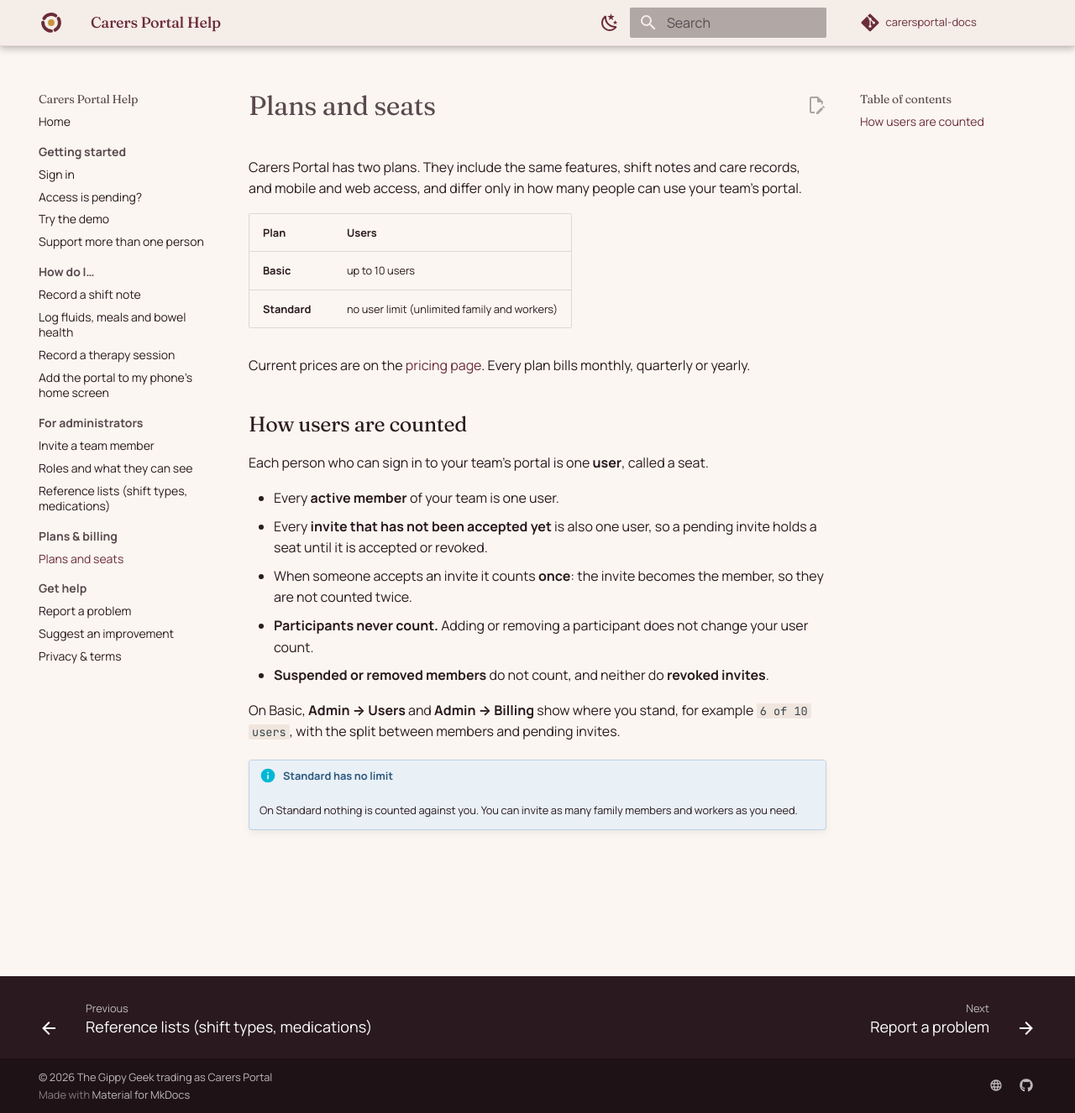
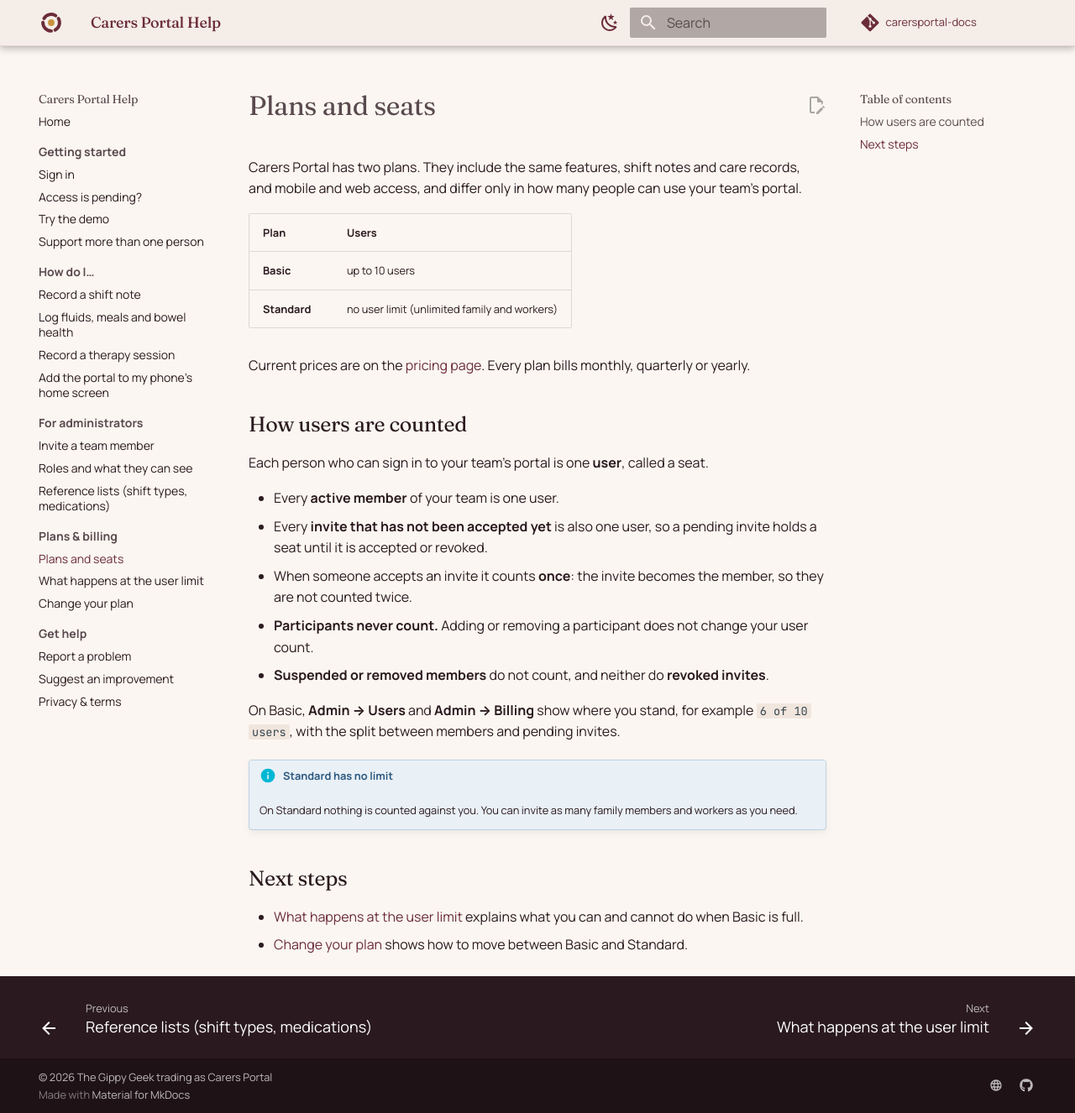
Before and after one commit to thegippygeek/carersportal-docs, an MkDocs documentation site: the page built from docs/billing/plans-and-seats.md, in a window 1280 px wide and 1326 px high. Shown: the whole window at 84% size. Built offline with MkDocs 1.6.1 and Material for MkDocs 9.7.7, drawn with Linux system fonts in a browser that asks for light colours; comment, search, counter and statistics services are not loaded.

Commit message:
docs(100-03): user-limit and change-plan pages, PR check workflow
- add What happens at the user limit and Change your plan pages
- add Check help site workflow (amount guard + strict build) for PRs
- run the amount guard before every Pages build

Co-Authored-By: Claude Sonnet 5.5 <noreply@anthropic.com>
Claude-Session: https://claude.ai/code/session_013uzqr9LmpCAXh5KjRMHPEy

```diff
--- a/docs/billing/plans-and-seats.md
+++ b/docs/billing/plans-and-seats.md
@@ -23,3 +23,8 @@ On Basic, **Admin → Users** and **Admin → Billing** show where you stand, fo
 
 !!! info "Standard has no limit"
     On Standard nothing is counted against you. You can invite as many family members and workers as you need.
+
+## Next steps
+
+- [What happens at the user limit](user-limit.md) explains what you can and cannot do when Basic is full.
+- [Change your plan](change-plan.md) shows how to move between Basic and Standard.
--- a/mkdocs.yml
+++ b/mkdocs.yml
@@ -64,6 +64,8 @@ nav:
       - Reference lists (shift types, medications): admin/reference-data.md
   - Plans & billing:
       - Plans and seats: billing/plans-and-seats.md
+      - What happens at the user limit: billing/user-limit.md
+      - Change your plan: billing/change-plan.md
   - Get help:
       - Report a problem: support/report-a-problem.md
       - Suggest an improvement: support/suggest.md
```
Also changed, not shown: docs/billing/change-plan.md (added, +33 -0 lines), docs/billing/user-limit.md (added, +26 -0 lines), 2 other files.
